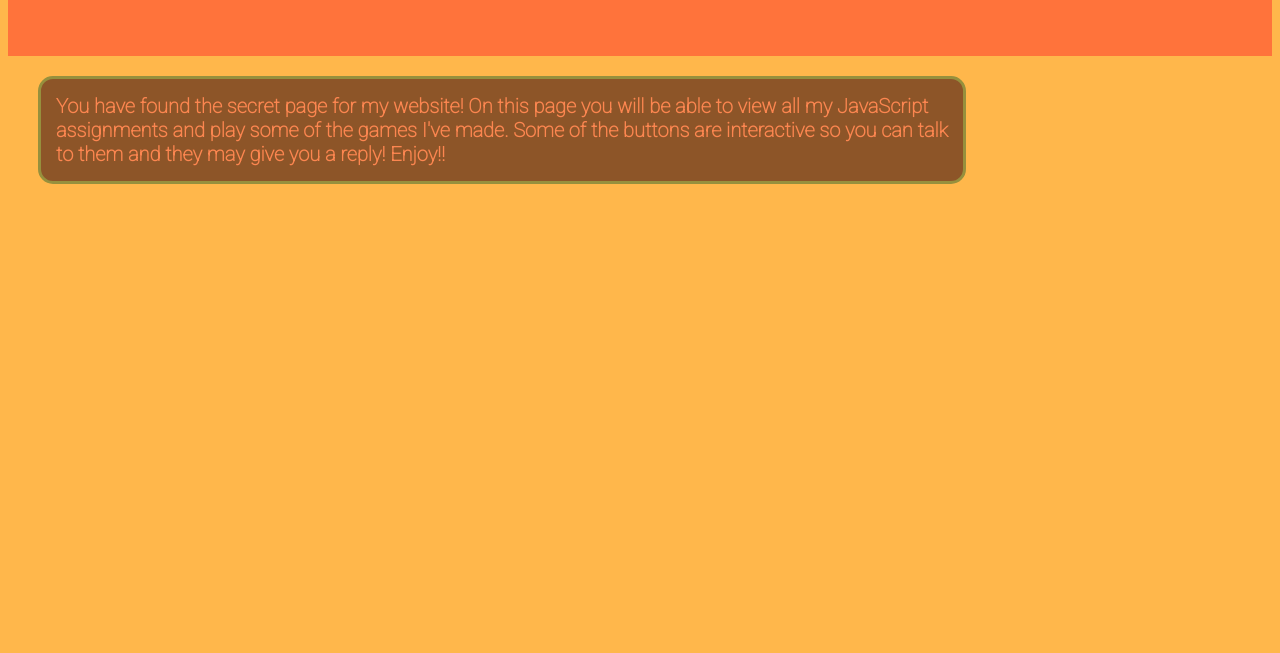
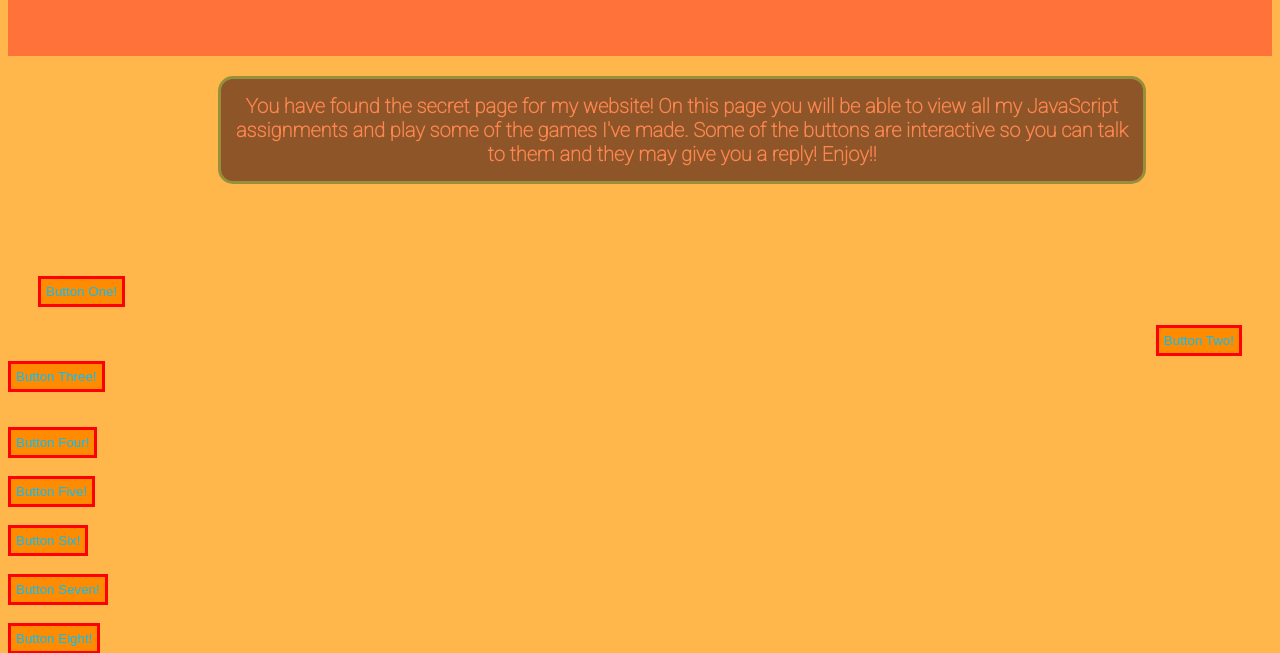
Before and after one commit to bqqsim/my-portfolio, a plain HTML site: page pages/secret-page.html in a window 1280 px wide. Shown: the part 150-803 px from the top of the page. Drawn offline with Linux system fonts and the light colour scheme.

Commit message:
new update (buttons JS) (10-28)

```diff
--- a/pages/secret-page.html
+++ b/pages/secret-page.html
@@ -7,7 +7,8 @@
  <link href="https://fonts.googleapis.com/css2?family=Grandstander:wght@300&display=swap" rel="stylesheet">
  <!--font for headings-->
  <link href="https://fonts.googleapis.com/css2?family=Roboto:wght@100&display=swap" rel="stylesheet">
-
+<!--JavaScript Link-->
+<script src="../script/main.js"></script>
 </head>
 <body id=secret-body>
 
@@ -27,3 +28,80 @@
         assignments and play some of the games I've made. Some of the buttons are interactive so you can talk <br>to them and
         they may give you a reply! Enjoy!!
     </p>
+<br>
+<br>
+<br>
+<br>
+<br>
+<button id= button1 class=buttons onclick="button1()">Button One!</button>
+<br>
+<br>
+<button id= button2 class=buttons onclick="button2()">Button Two!</button>
+<br>
+<br>
+<button id= button3 class=buttons onclick="button3()">Button Three!</button>
+<br>
+<!--Credits: W3 Schools!-->
+<p id="demo"></p>
+<script>
+function button3() {
+  var text;
+  var urAnswer = prompt("Are you just looking through these buttons?");
+  switch(urAnswer) {
+    case "Yes":
+      text = "Oh, thats nice! You may continue!";
+      break;
+    case "Yeah":
+      text = "Oh, thats nice! You may continue!";
+      break;
+      case "yeah":
+      text = "Oh, thats nice! You may continue!";
+      break;
+      case "yes":
+      text = "Oh, thats nice! You may continue!";
+      break;
+    case "No":
+      text = "Really? That\'s strange.";
+      break;
+      case "Nah":
+      text = "Really? That\'s strange.";
+      break;
+      case "nah":
+      text = "Really? That\'s strange.";
+      break;
+         case "no":
+      text = "Really? That\'s strange.";
+      break;
+    default:
+      text = "Hm. Well okay, you can continue.";
+  }
+  document.getElementById("demo").innerHTML = text;
+}
+</script>
+<button class=buttons onclick="button4()">Button Four!</button>
+<br>
+<br>
+<button class=buttons onclick="button5()">Button Five!</button>
+<br>
+<br>
+<button class=buttons onclick="button6()">Button Six!</button>
+<br>
+<br>
+<button class=buttons onclick="button7()">Button Seven!</button>
+<br>
+<Br>
+<button class=buttons onclick="button8()">Button Eight!</button>
+<br>
+<br>
+<button class=buttons onclick="button9()">Button Nine!</button>
+<br>
+<br>
+<button class=buttons onclick="button10()">Button Ten!</button>
+<br>
+<br>
+<button class=buttons onclick="button11()">Button Eleven!</button>
+<br>
+<br>
+<button class=buttons onclick="DontClick()">Don't Click Me!</button>
+<!--<button type="button" onclick="document.write(5 + 6)">Try it</button>
+<button onclick="varDemo()">RUN</button>-->
--- a/script/main.js
+++ b/script/main.js
@@ -1,14 +1,53 @@
-function sayHey() {
-    alert("SURPRISE HAHA");
+function button1() {
+    let name = prompt ('Hey there! What\'s your name?')
+    prompt("What brings you here " + name);
+    alert('That\'s cool! Enjoy the rest of your time here!');
 }
 
-function sayBye() {
-    alert("BYE");
+function button2() {
+    let name = prompt("How has your time on this website been?");
+    alert("Well that\'s "+ name + ('!'));
 }
 
-function greeting() {
- let name = prompt("whats your name");
- alert("Hello "+ name);
+function button3() {
+    prompt('Are you just looking through these buttons? Answer with Yes or No!')
+    if ("Yes") {
+    alert ('Oh, That\'s nice. You may continue');}
+    else ("No");
+
+}
+function button4() {
+    location.reload();
+alert ('Boom. Press OK and the large text will disappear!')
+}
+
+function button5() {
+    prompt ('Aren\'t you getting bored of the same old pop ups?');
+    alert ('Let\'s see what is in the other buttons.')
+}
+
+function button6() {
+    alert ('Well, by the looks of it, you are not bored of these yet!')
+}
+
+function button7 () {
+    alert ('Soon, these buttons will do more than these lame alerts! Keep checking in from time to time!')
+}
+
+function button8 () {
+    alert ('boop. There\'s nothing special here!! Sorry!')
+}
+
+function button9 () {
+    alert ('Yes, nine buttons. There may be less in the final product for this website!')
+}
+
+function button10 () {
+    alert ('Woah 10 buttons! Still nothing cool though :(')
+}
+
+function button11 () {
+    alert ('This is kind of disappointing considering how interactive the other buttons were right? Dang :(')
 }
 /*
 function varDemo(){
--- a/styles/main.css
+++ b/styles/main.css
@@ -360,13 +360,20 @@ text-align:right;
   margin-right:10px;
   position: relative; top: -35px;
 }
-/* Buttons
-#button{
-padding:20px;
+/* Buttons*/
+.buttons{
+padding:5px;
 background-color: darkorange;
 color: deepskyblue;
 border:3px solid red;
-} */
+}
+#button1{
+  margin-left:30px;
+}
+#button2{
+ margin-right: 30px;
+ float: right;
+}
 /*secret page!*/
 .secret-strip{
   background-color: rgb(255, 115, 59);
@@ -399,10 +406,11 @@ transition-delay: 50ms;
 }
 
 #secret-txt{
-  margin-left:30px;
+  margin-left:210px;
   font-family: 'Roboto', sans-serif;
   font-size: 20px;
-  margin-right:20px;
+  /*margin-right:20px;*/
+  text-align: center;
   border: 3px solid rgb(150, 144, 61);
   display: inline-block;
   padding: 15px;
@@ -411,3 +419,8 @@ transition-delay: 50ms;
   color:rgb(252, 134, 80);
   font-weight:bolder;
 }
+
+#demo{
+font-size:35px;
+
+}
```
Also changed, not shown: index.html (+1 -0 lines).
